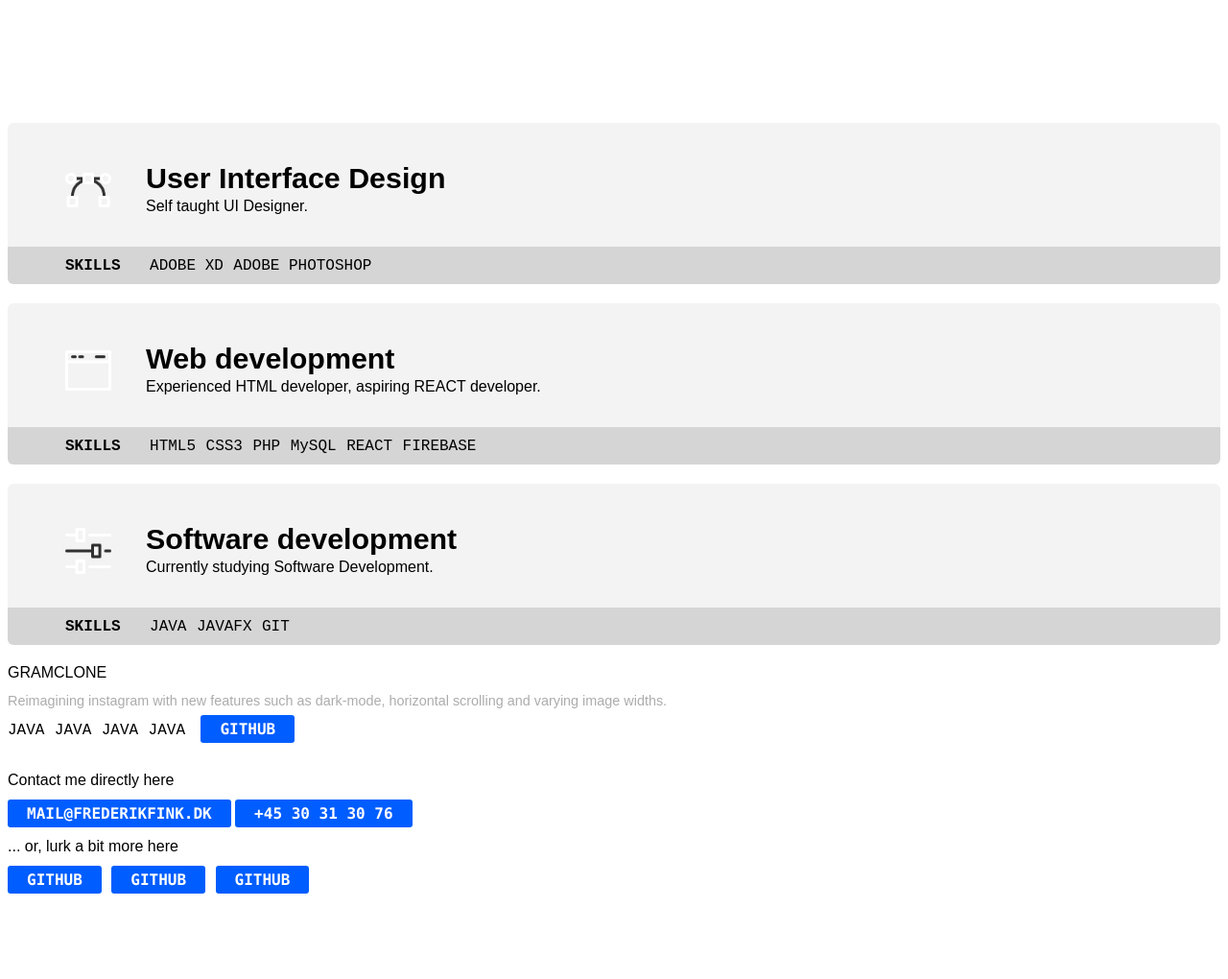
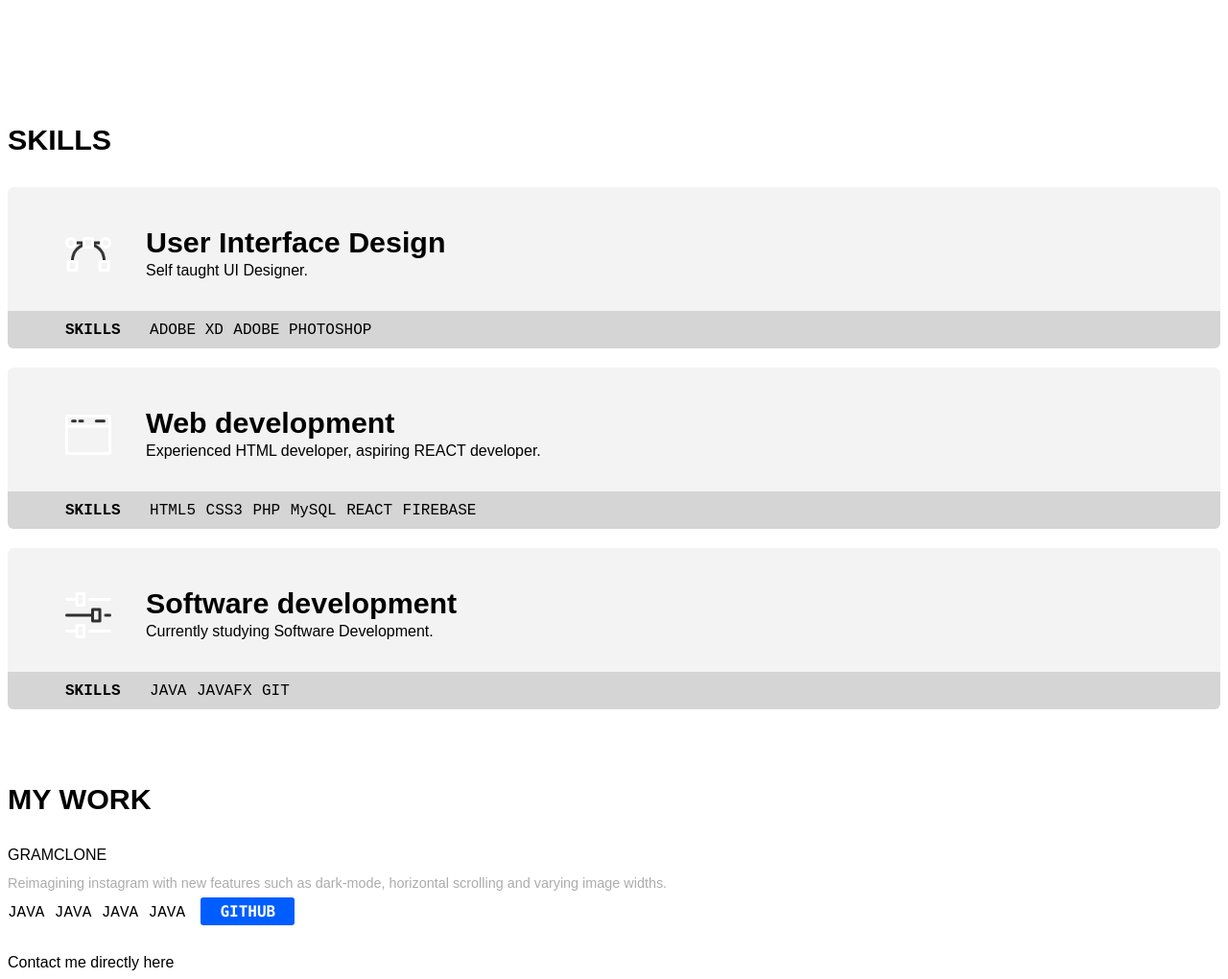
Before and after one commit to frederikfink/frederikfink.dk, a plain HTML site: page index.html in a window 1280 px wide. Shown: the part 640-1660 px from the top of the page at 96% size. Before the commit the page ends 1574 px from the top, so only its background shows below. Drawn offline with Linux system fonts and the light colour scheme; a web font is replaced by a local one.

Commit message:
minor css fixes

```diff
--- a/css/style.css
+++ b/css/style.css
@@ -75,6 +75,10 @@ code{
     margin-bottom: 20px;
 }
 
+.skills {
+    margin-bottom: 76px;
+}
+
 .skill_desc{
     background-color: #F3F3F3;
     border-top-left-radius: 6px;
@@ -106,3 +110,5 @@ code{
 .skill_tech ul li:first-child{
     margin-right: 26px;
 }
+
+/* work */
--- a/index.html
+++ b/index.html
@@ -18,6 +18,7 @@
         </div>
 
         <div class="skills">
+            <h3 style="margin-bottom: 32px;">SKILLS</h3>
             <div class="skill">
                 <div class="skill_desc">
                     <img src="img/vector.png" alt="skill icon">
@@ -76,6 +77,7 @@
         </div>
 
         <div class="work">
+            <h3 style="margin-bottom: 32px;">MY WORK</h3>
             <div class="project">
                 <div class="project_desc">
                     <h5 style="text-transform: uppercase;">GRAMCLONE</h5>
```
